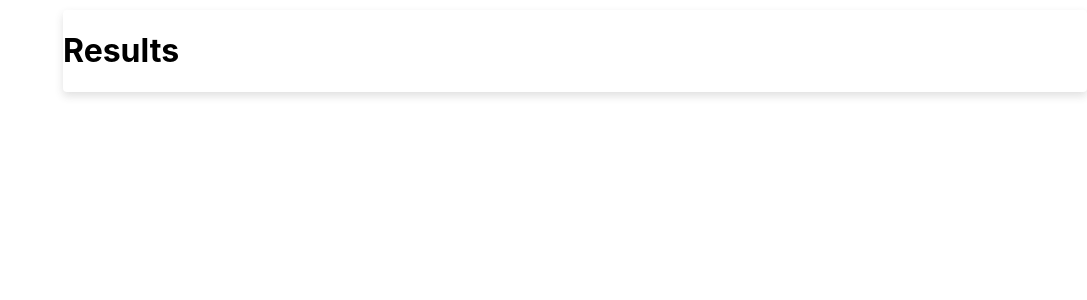
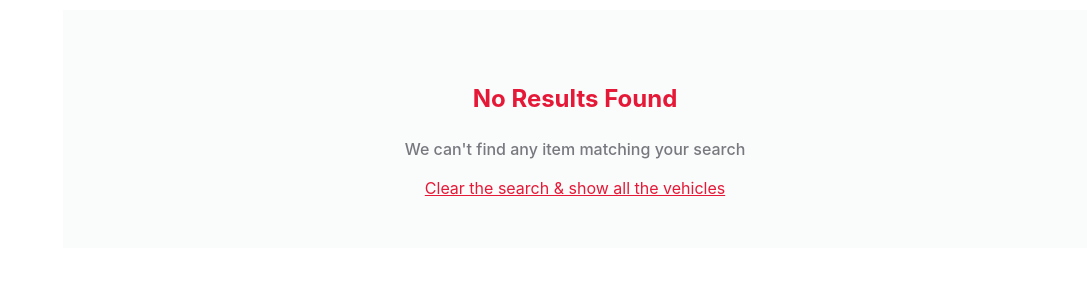
Before and after one commit to Abdoulrhman/EA-UI, a Next.js app: page /Results in a window 1280 px wide. Shown: the top 300 px of the page, without its empty margins (193-1280 px from the left). Built offline with nearby package versions, Linux system fonts and the light colour scheme.

Commit message:
no result page

```diff
--- a/components/Results/Results.tsx
+++ b/components/Results/Results.tsx
@@ -6,7 +6,11 @@ const Results: NextComponentType = () => {
   return (
     <div>
       <div className={styles.warpper}>
-        <h1>Results</h1>
+        <div className={styles.results}>
+          <h3>No Results Found</h3>
+          <p>We can't find any item matching your search</p>
+          <a href="#" className={styles.clear}>Clear the search & show all the vehicles</a>
+        </div>
       </div>
     </div>
   );
--- a/components/Results/styles.module.scss
+++ b/components/Results/styles.module.scss
@@ -1,7 +1,31 @@
+// var
+$redColor:#E51937;
 .warpper {
   width: 80%;
   background-color: #fff;
   float: right;
-  box-shadow: 0px 4px 8px #3f3f3f29 !important;
   border-radius: 4px;
-  margin: 10px 0;}
+  margin: 10px 0;
+.results{
+      padding: 50px 0px;
+    text-align: center;
+    background-color: #fafbfb;
+    h3{
+      font-size: 24px;
+      color:#E51937;
+    }
+    p{
+      color: #77797e;
+    font-size: 16px;
+    font-style: normal;
+    font-weight: 500;
+    line-height: 1.56;
+    font-stretch: normal;
+    letter-spacing: normal;
+    }
+    .clear{
+      color: #E51937;
+      font-size: 16px;
+      text-decoration: underline;
+    }
+}}
```
